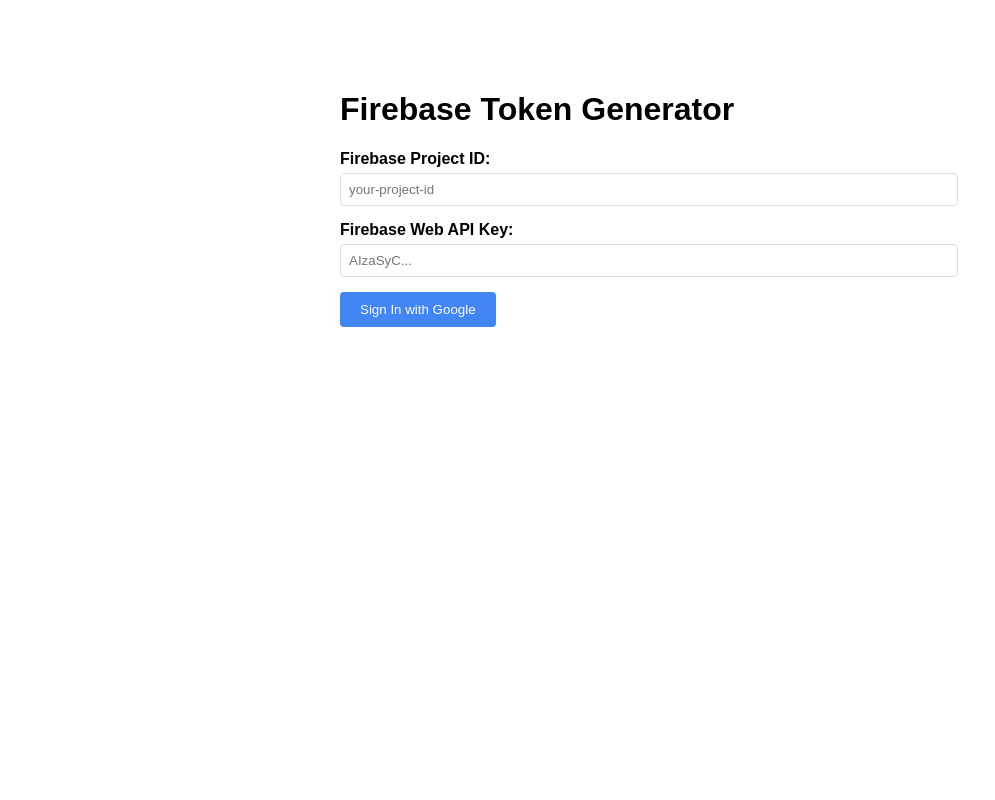
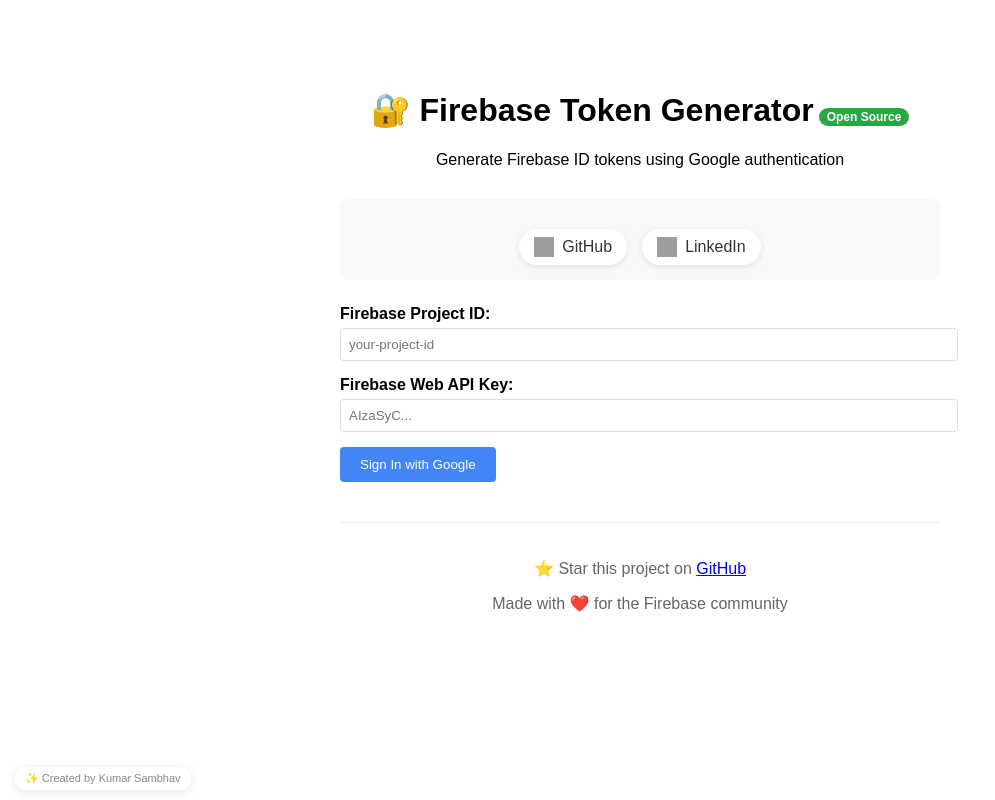
Before and after one commit to kumarwhocodes/firebase-token-generator, a plain HTML site: page index.html in a window 1280 px wide. Shown: the whole page, without its empty margins (0-995 px from the left). Drawn offline with Linux system fonts and the light colour scheme; grey boxes are pictures that could not be loaded.

Commit message:
minor changes

```diff
--- a/index.html
+++ b/index.html
@@ -13,6 +13,15 @@
     </script>
     <style>
         body { font-family: Arial, sans-serif; max-width: 600px; margin: 50px auto; padding: 20px; }
+        .header { text-align: center; margin-bottom: 30px; }
+        .author-info { background: #f8f9fa; padding: 15px; border-radius: 8px; margin-bottom: 25px; text-align: center; }
+        .social-links { margin-top: 15px; display: flex; justify-content: center; gap: 15px; }
+        .social-links a { display: inline-flex; align-items: center; gap: 8px; padding: 8px 15px; text-decoration: none; color: #333; font-weight: 500; border-radius: 25px; background: #fff; box-shadow: 0 2px 6px rgba(0,0,0,0.1); transition: all 0.3s ease; }
+        .social-links a:hover { transform: translateY(-2px); box-shadow: 0 4px 12px rgba(0,0,0,0.15); }
+        .social-links a.github:hover { background: #f6f8fa; }
+        .social-links a.linkedin:hover { background: #e7f3ff; color: #0077b5; }
+        .social-icon { width: 20px; height: 20px; }
+        .badge { display: inline-block; background: #28a745; color: white; padding: 2px 8px; border-radius: 12px; font-size: 12px; margin-left: 5px; }
         .form-group { margin-bottom: 15px; }
         label { display: block; margin-bottom: 5px; font-weight: bold; }
         input { width: 100%; padding: 8px; border: 1px solid #ddd; border-radius: 4px; }
@@ -20,11 +29,31 @@
         button:hover { background: #3367d6; }
         .token-output { background: #f5f5f5; padding: 15px; border-radius: 4px; margin-top: 20px; word-break: break-all; }
         .error { color: red; margin-top: 10px; }
-
+        .footer { text-align: center; margin-top: 40px; padding-top: 20px; border-top: 1px solid #eee; color: #666; }
+        .created-by { position: fixed; bottom: 10px; left: 15px; font-size: 11px; color: #888; background: rgba(255,255,255,0.9); padding: 5px 10px; border-radius: 15px; box-shadow: 0 2px 8px rgba(0,0,0,0.1); backdrop-filter: blur(10px); transition: all 0.3s ease; }
+        .created-by:hover { transform: translateY(-2px); box-shadow: 0 4px 12px rgba(0,0,0,0.15); color: #4285f4; }
+        .created-by a { text-decoration: none; color: inherit; font-weight: 500; }
     </style>
 </head>
 <body>
-    <h1>Firebase Token Generator</h1>
+    <div class="header">
+        <h1>🔐 Firebase Token Generator<span class="badge">Open Source</span></h1>
+        <p>Generate Firebase ID tokens using Google authentication</p>
+    </div>
+
+    <div class="author-info">
+
+        <div class="social-links">
+            <a href="https://github.com/kumarwhocodes" target="_blank" class="github">
+                <img src="https://cdn.jsdelivr.net/npm/simple-icons@v9/icons/github.svg" alt="GitHub" class="social-icon">
+                GitHub
+            </a>
+            <a href="https://linkedin.com/in/kumaar" target="_blank" class="linkedin">
+                <img src="https://cdn.jsdelivr.net/npm/simple-icons@v9/icons/linkedin.svg" alt="LinkedIn" class="social-icon">
+                LinkedIn
+            </a>
+        </div>
+    </div>
 
     <div class="form-group">
         <label for="projectId">Firebase Project ID:</label>
@@ -91,5 +120,14 @@
             navigator.clipboard.writeText(token);
         }
     </script>
+
+    <div class="footer">
+        <p>⭐ Star this project on <a href="https://github.com/kumarwhocodes/firebase-token-generator" target="_blank">GitHub</a></p>
+        <p>Made with ❤️ for the Firebase community</p>
+    </div>
+
+    <div class="created-by">
+        ✨ Created by <a href="https://github.com/kumarwhocodes" target="_blank">Kumar Sambhav</a>
+    </div>
 </body>
 </html>
```
